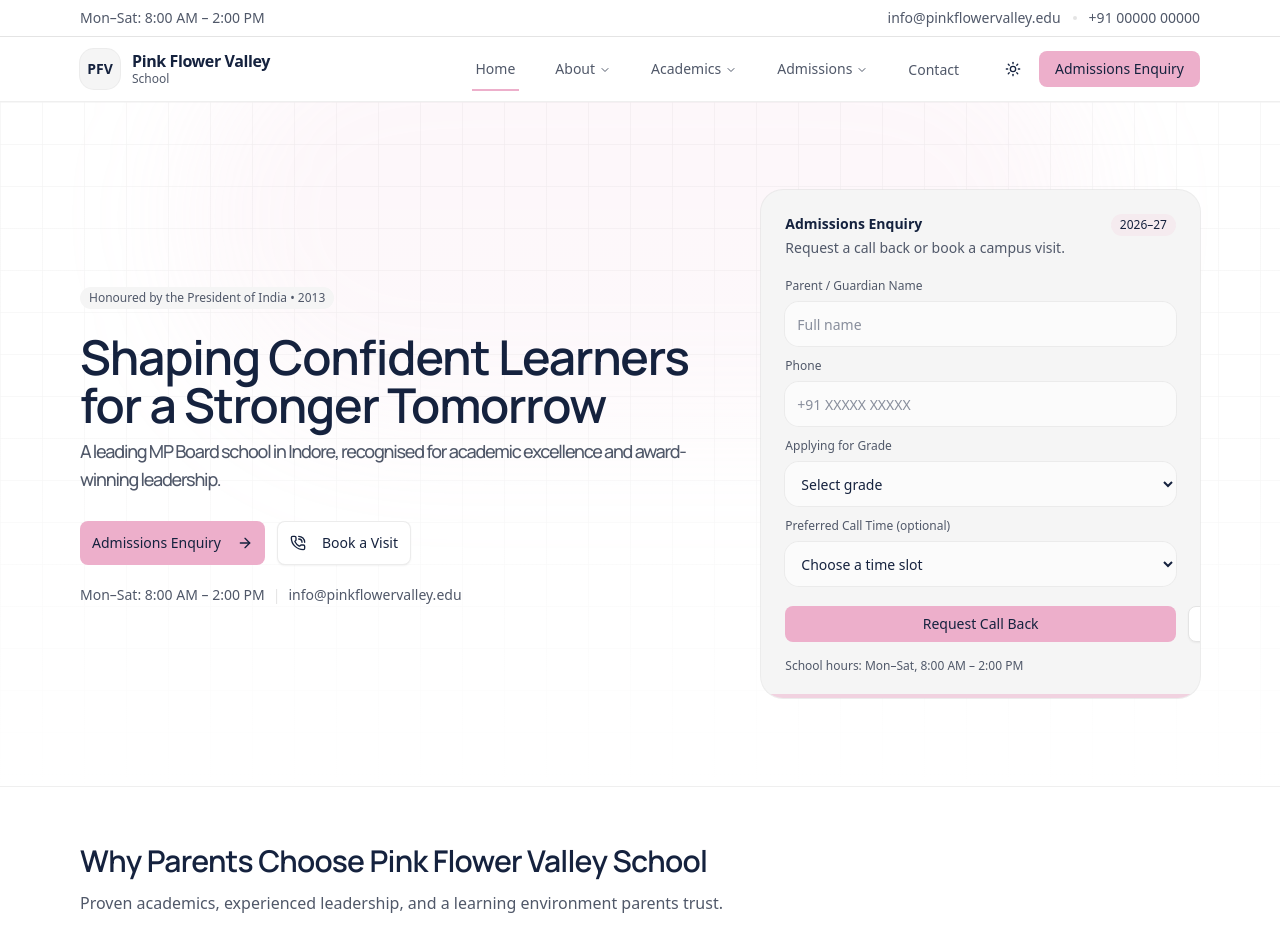
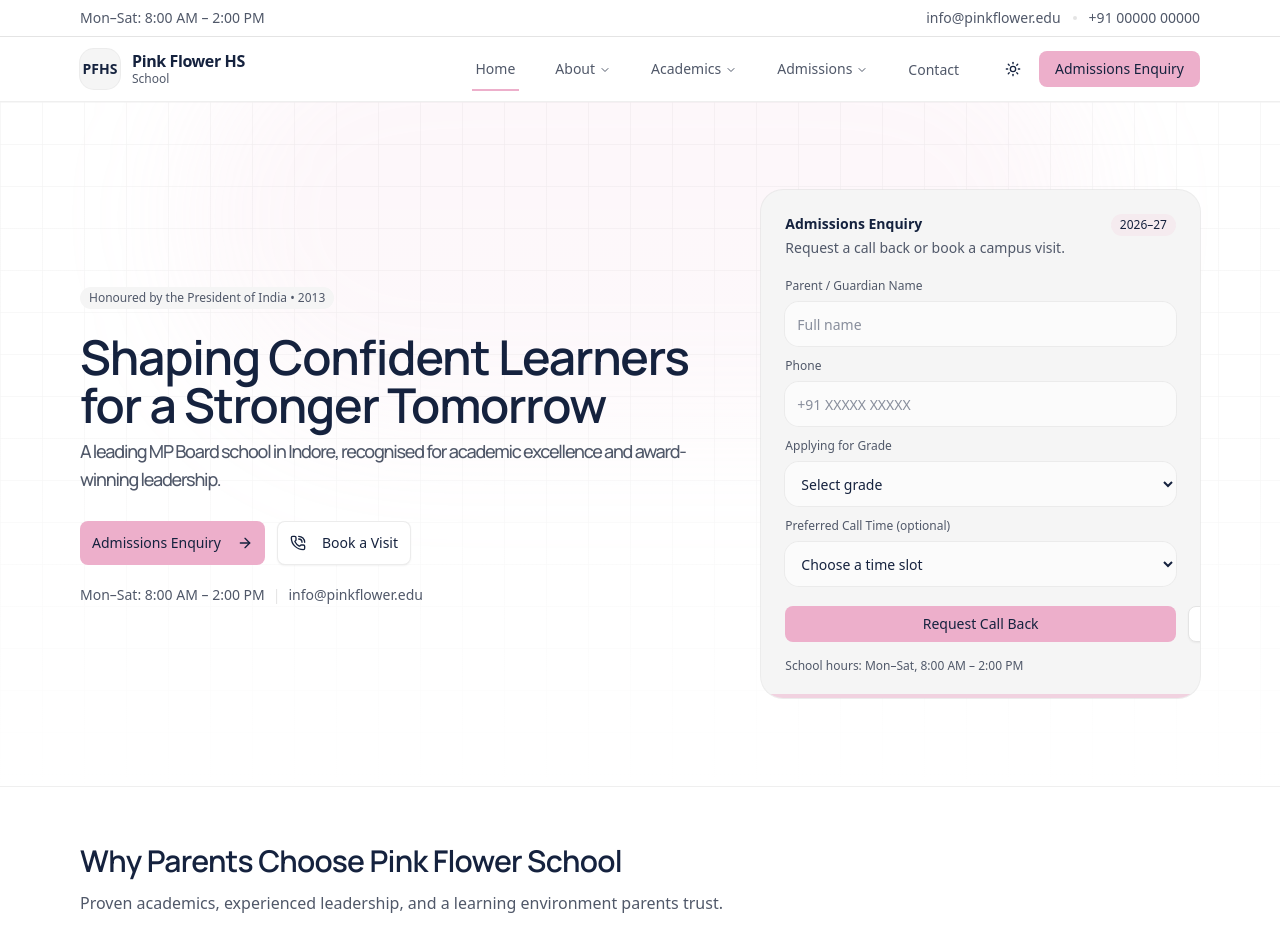
Before and after one commit to pranavsoni1101/pink-flower-hs, a Next.js app: page / in a window 1280 px wide. Shown: the top 952 px of the page. Built offline with nearby package versions, Linux system fonts and the light colour scheme.

Commit message:
updated the school name and removed valley

```diff
--- a/app/contact/page.tsx
+++ b/app/contact/page.tsx
@@ -27,7 +27,7 @@ export default function ContactPage() {
                         <div className="relative h-[320px] overflow-hidden rounded-3xl bg-muted/40">
                             <Image
                                 src="/campus.webp"
-                                alt="Pink Flower Valley School campus"
+                                alt="Pink Flower School campus"
                                 fill
                                 className="object-cover"
                                 priority
@@ -66,10 +66,10 @@ export default function ContactPage() {
                                     <p>
                                         Email:{" "}
                                         <a
-                                            href="mailto:info@pinkflowervalley.edu"
+                                            href="mailto:info@pinkflower.edu"
                                             className="hover:text-foreground transition-colors"
                                         >
-                                            info@pinkflowervalley.edu
+                                            info@pinkflower.edu
                                         </a>
                                     </p>
                                     <p>Phone: +91 00000 00000</p>
--- a/app/layout.tsx
+++ b/app/layout.tsx
@@ -23,8 +23,8 @@ const geistMono = Geist_Mono({
 });
 
 export const metadata: Metadata = {
-  title: "Pink Flower Valley School",
-  description: "Demo site for Pink Flower Valley School",
+  title: "Pink Flower School",
+  description: "Demo site for Pink Flower School",
 };
 
 export default function RootLayout({
--- a/components/cta/admissions-cta.tsx
+++ b/components/cta/admissions-cta.tsx
@@ -59,10 +59,10 @@ export default function AdmissionsCTA({ className }: AdmissionsCTAProps) {
                         School Hours: Mon–Sat, 8:00 AM – 2:00 PM
                         <span className="mx-2 text-border">|</span>
                         <a
-                            href="mailto:info@pinkflowervalley.edu"
+                            href="mailto:info@pinkflower.edu"
                             className="hover:text-foreground transition-colors"
                         >
-                            info@pinkflowervalley.edu
+                            info@pinkflower.edu
                         </a>
                     </div>
                 </div>
--- a/components/home/academics-overview.tsx
+++ b/components/home/academics-overview.tsx
@@ -42,7 +42,7 @@ export default function AcademicsOverview({ className }: AcademicsOverviewProps)
         {/* Header */}
         <div className="max-w-2xl">
           <h2 className="text-2xl font-semibold tracking-tight sm:text-3xl">
-            Academics at Pink Flower Valley School
+            Academics at Pink Flower School
           </h2>
           <p className="mt-3 text-muted-foreground">
             A structured MP Board curriculum focused on strong fundamentals and steady academic growth.
--- a/components/home/hero.tsx
+++ b/components/home/hero.tsx
@@ -14,7 +14,7 @@ type HeroProps = {
 
 export default function Hero({
     className,
-    schoolName = "Pink Flower Valley School",
+    schoolName = "Pink Flower School",
 }: HeroProps) {
     return (
         <section
@@ -77,9 +77,9 @@ export default function Hero({
                             <span className="mx-2 text-border">|</span>
                             <a
                                 className="hover:text-foreground transition-colors"
-                                href="mailto:info@pinkflowervalley.edu"
+                                href="mailto:info@pinkflower.edu"
                             >
-                                info@pinkflowervalley.edu
+                                info@pinkflower.edu
                             </a>
                         </div>
                     </div>
--- a/components/home/leadership-awards.tsx
+++ b/components/home/leadership-awards.tsx
@@ -19,7 +19,7 @@ export default function LeadershipAwards({ className }: LeadershipAwardsProps) {
                         </h2>
 
                         <p className="mt-4 max-w-xl text-muted-foreground leading-relaxed">
-                            Pink Flower Valley School is guided by experienced leadership with a strong
+                            Pink Flower School is guided by experienced leadership with a strong
                             academic vision and decades of commitment to quality education.
                         </p>
 
@@ -72,7 +72,7 @@ export default function LeadershipAwards({ className }: LeadershipAwardsProps) {
                                 <div className="relative h-full min-h-[320px] overflow-hidden">
                                     <Image
                                         src="/principal.jpg" // or award.jpg
-                                        alt="Principal of Pink Flower Valley School"
+                                        alt="Principal of Pink Flower School"
                                         fill
                                         className="object-cover"
                                         priority={false}
--- a/components/home/student-life.tsx
+++ b/components/home/student-life.tsx
@@ -46,7 +46,7 @@ export default function StudentLife({ className }: StudentLifeProps) {
                     {/* Right: Content */}
                     <div className="lg:col-span-5">
                         <h2 className="text-2xl font-semibold tracking-tight sm:text-3xl">
-                            Student Life at Pink Flower Valley School
+                            Student Life at Pink Flower School
                         </h2>
 
                         <p className="mt-4 text-muted-foreground leading-relaxed">
--- a/components/home/why-choose-us.tsx
+++ b/components/home/why-choose-us.tsx
@@ -29,7 +29,7 @@ const ITEMS = [
 
 export default function WhyChooseUs({
   className,
-  title = "Why Parents Choose Pink Flower Valley School",
+  title = "Why Parents Choose Pink Flower School",
   subtitle = "Proven academics, experienced leadership, and a learning environment parents trust.",
 }: WhyChooseUsProps) {
   return (
--- a/components/navigation/footer/footer.tsx
+++ b/components/navigation/footer/footer.tsx
@@ -17,7 +17,7 @@ export default function Footer({ className }: { className?: string }) {
                     {/* School info */}
                     <div>
                         <div className="text-lg font-semibold">
-                            Pink Flower Valley School
+                            Pink Flower School
                         </div>
                         <p className="mt-3 text-sm text-muted-foreground leading-relaxed">
                             A trusted MP Board school focused on strong academics,
@@ -31,10 +31,10 @@ export default function Footer({ className }: { className?: string }) {
                         <ul className="mt-3 space-y-2 text-sm text-muted-foreground">
                             <li>
                                 <a
-                                    href="mailto:info@pinkflowervalley.edu"
+                                    href="mailto:info@pinkflower.edu"
                                     className="hover:text-foreground transition-colors"
                                 >
-                                    info@pinkflowervalley.edu
+                                    info@pinkflower.edu
                                 </a>
                             </li>
                             <li>+91 00000 00000</li>
@@ -81,7 +81,7 @@ export default function Footer({ className }: { className?: string }) {
                 {/* Bottom */}
                 <div className="flex flex-col gap-3 sm:flex-row sm:items-center sm:justify-between">
                     <p className="text-xs text-muted-foreground">
-                        © {new Date().getFullYear()} Pink Flower Valley School. All rights reserved.
+                        © {new Date().getFullYear()} Pink Flower School. All rights reserved.
                     </p>
 
                     <p className="text-xs text-muted-foreground">
--- a/components/navigation/header/navbar.tsx
+++ b/components/navigation/header/navbar.tsx
@@ -117,9 +117,9 @@ export function Navbar() {
                     <div className="flex items-center gap-3">
                         <Link
                             className="hover:text-foreground transition-colors"
-                            href="mailto:info@pinkflowervalley.edu"
+                            href="mailto:info@pinkflower.edu"
                         >
-                            info@pinkflowervalley.edu
+                            info@pinkflower.edu
                         </Link>
                         <span className="h-1 w-1 rounded-full bg-border" />
                         <Link
@@ -138,10 +138,10 @@ export function Navbar() {
                 {/* Brand */}
                 <Link href="/" className="flex items-center gap-3">
                     <div className="grid h-10 w-10 place-items-center rounded-xl bg-card ring-1 ring-border/70">
-                        <span className="text-sm font-semibold text-foreground">PFV</span>
+                        <span className="text-sm font-semibold text-foreground">PFHS</span>
                     </div>
                     <div className="leading-tight">
-                        <div className="font-semibold tracking-tight">Pink Flower Valley</div>
+                        <div className="font-semibold tracking-tight">Pink Flower HS</div>
                         <div className="text-xs text-muted-foreground">School</div>
                     </div>
                 </Link>
```
Also changed, not shown: 1 other file (tests, documents, lock files or other folders).
